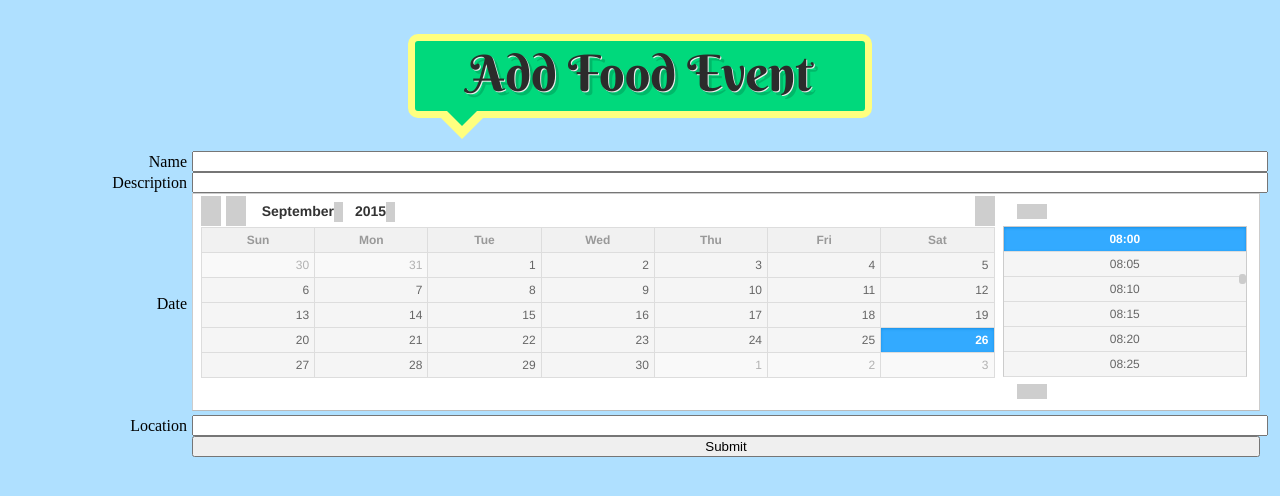
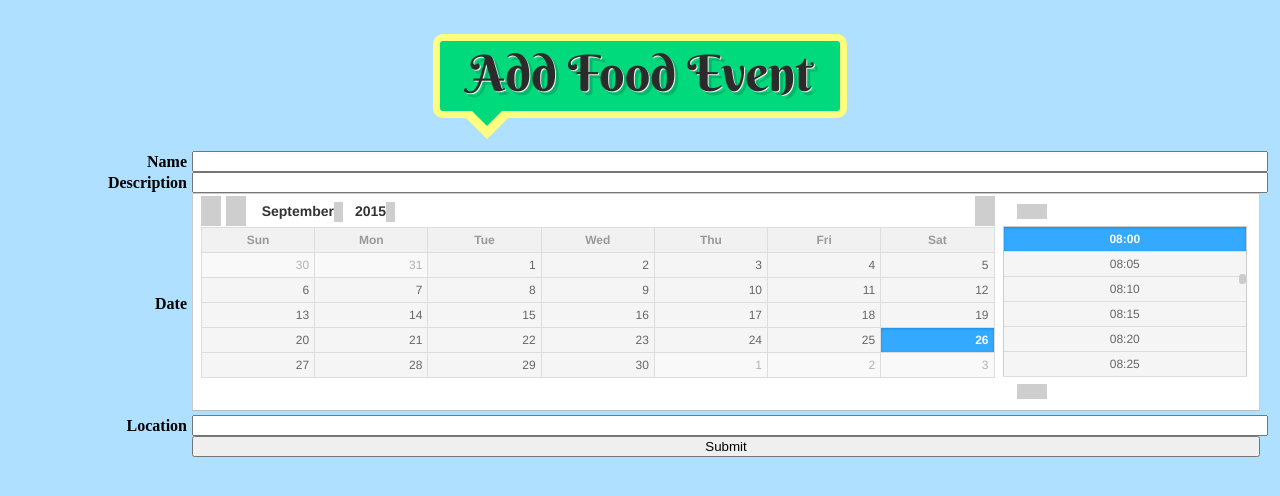
Before and after one commit to jacklynnepenick/hackcmu-2015, a Flask app: page /add_food.form in a window 1280 px wide. Shown: the top 496 px of the page. Run offline with Flask 2, Linux system fonts and the light colour scheme; grey boxes are pictures that could not be loaded.

Commit message:
Minor editing/pointless stuff

```diff
--- a/static/general.css
+++ b/static/general.css
@@ -54,7 +54,7 @@ h1 {
 .bubble
 {
 position: relative;
-width: 450px;
+width: 400px;
 height: 70px;
 padding: 0px;
 background: #00D97C;
--- a/templates/add_food_form.html
+++ b/templates/add_food_form.html
@@ -18,6 +18,7 @@
           text-align: right;
           vertical-align: middle;
           padding-right: 5px;
+          font-weight: bold;
         }
         form input, form div.xdsoft_datetimepicker {
           width:calc(100% - 20px);
--- a/templates/wheres_the_food.html
+++ b/templates/wheres_the_food.html
@@ -32,8 +32,10 @@
       background-color: #AAA;
       border: #7F7F7F solid 3px;
     }
-    #add_food:hover {
-      background-color: #CCC;
+    #add_food:hover, #add_food:focus, #add_food:active {
+      -webkit-transform: scale(1.1) rotate(4deg);
+      transform: scale(1.1) rotate(4deg);
+      background-color: #CCC
     }
     </style>
   </head>
```
